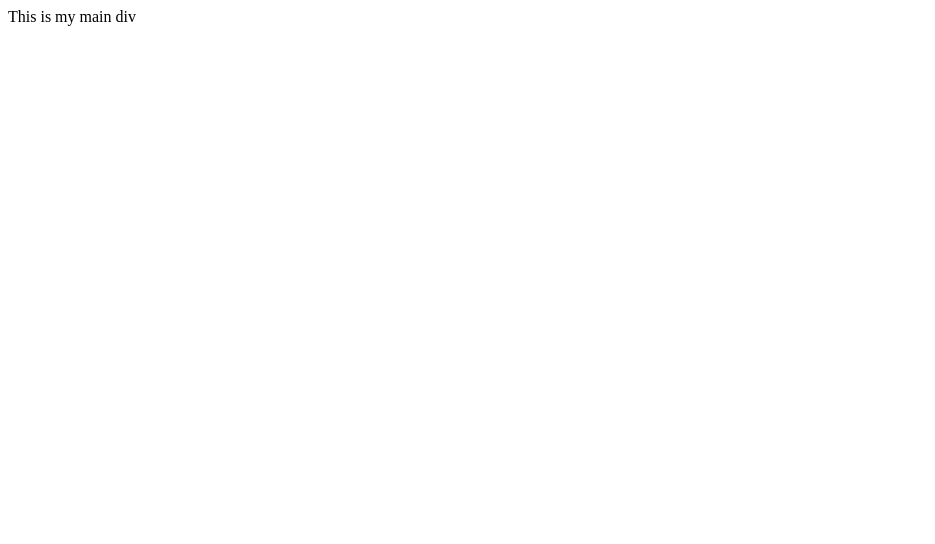
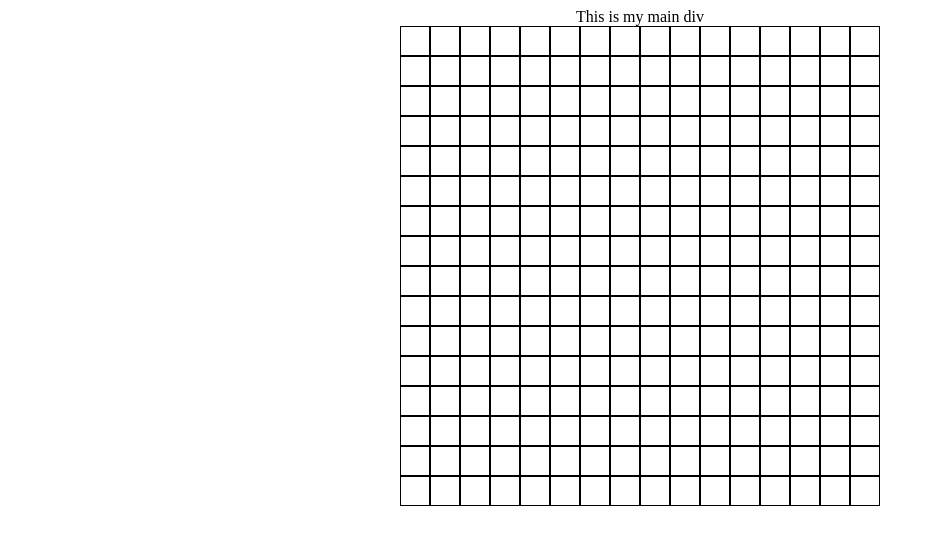
Before and after one commit to Hazik404/Etch-a-Sketch, a plain HTML site: page index.html in a window 1280 px wide. Shown: the whole page, without its empty margins (0-935 px from the left). Drawn offline with Linux system fonts and the light colour scheme.

Commit message:
the 16x16 grid is created and styled

```diff
--- a/bc.js
+++ b/bc.js
@@ -1,7 +1,11 @@
-document.body.onload = addElement;
+document.body.onload = () => {
+    addElement();
+    grid();
+}
 
 function addElement() {
     const main = document.createElement("div");
+    main.id = "main";
 
     const test = document.createTextNode("This is my main div");
 
@@ -9,3 +13,16 @@ function addElement() {
 
     document.body.appendChild(main);
 }
+ function grid() {
+    for(let i = 0; i < 16; i++){
+        const row = document.createElement("div");
+        row.className = "row";
+
+    for(let i = 0; i < 16; i++){
+        const square = document.createElement("div")
+        square.className="square";
+        row.appendChild(square)
+    }
+    main.appendChild(row)
+    }
+ }
--- a/index.html
+++ b/index.html
@@ -4,6 +4,7 @@
     <meta charset="UTF-8">
     <meta name="viewport" content="width=device-width, initial-scale=1.0">
     <title>Etch-a-Sketch</title>
+    <link rel="stylesheet" href="style.css">
 </head>
 <body>
     <script src="bc.js"></script>
--- /dev/null
+++ b/style.css
@@ -0,0 +1,14 @@
+#main{
+    display: flex;
+    flex-direction: column;
+    align-items: center;
+}
+.row{
+    display: flex;
+}
+.square{
+    width: 30px;
+    height: 30px;
+    border: 1px solid black;
+    box-sizing: border-box;
+}
```
